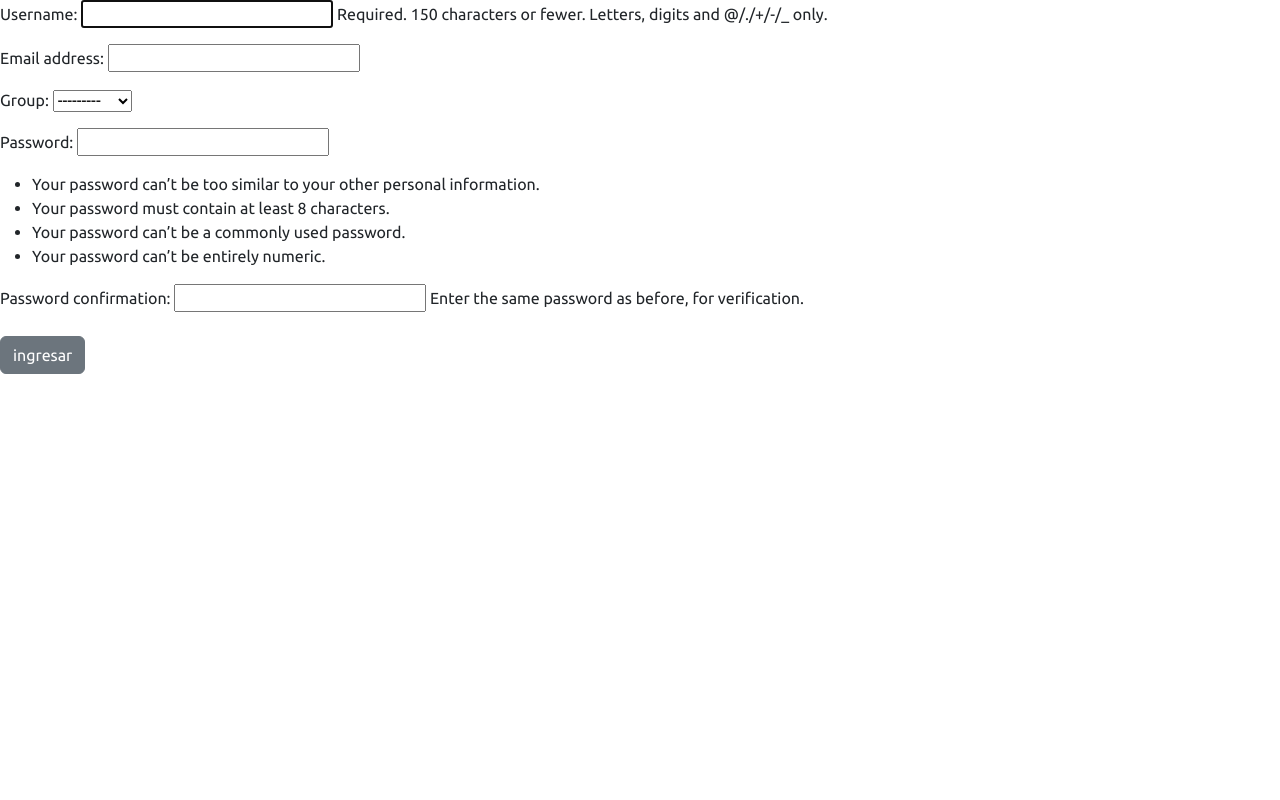
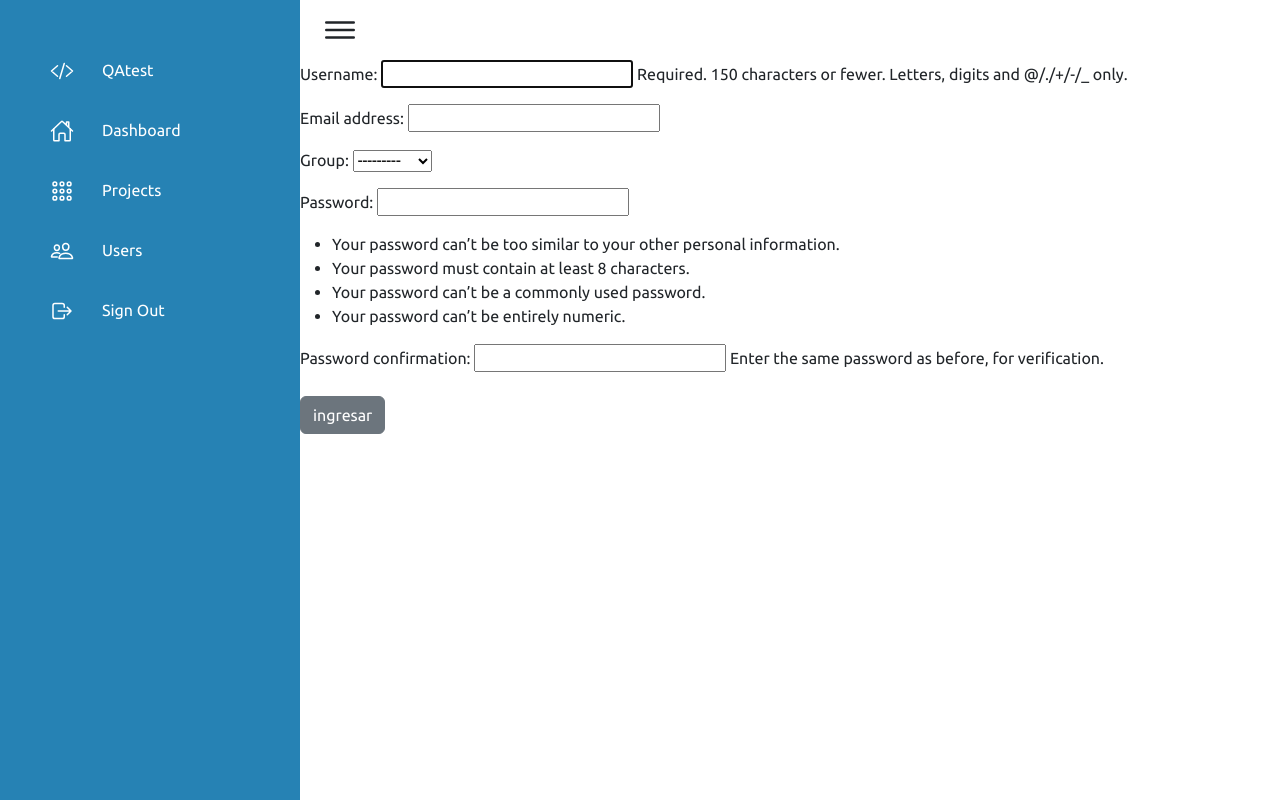
Before and after one commit to GaryVillegas/QAtest, a Django app: page /adduser in a window 1280 px wide. Run offline with Django 5.2, Linux system fonts and the light colour scheme.

Commit message:
Se avanza entre los css

```diff
--- a/qatest/core/static/css/adduser.css
+++ b/qatest/core/static/css/adduser.css
@@ -201,3 +201,7 @@ body {
 .option .optionadd:hover .optionname {
   color: var(--WHITE);
 }
+
+.adduser {
+  position: relative;
+}
--- a/qatest/core/templates/registration/adduser.html
+++ b/qatest/core/templates/registration/adduser.html
@@ -15,12 +15,72 @@
     />
   </head>
   <body>
+    <div class="containe">
+      <div class="navigation">
+        <ul>
+          <li>
+            <a href="#">
+              <span class="icon">
+                <ion-icon name="code-slash-outline"></ion-icon>
+              </span>
+              <span class="title">QAtest</span>
+            </a>
+          </li>
+
+          <li>
+            <a href="{% url 'adminwindow' %}">
+              <span class="icon">
+                <ion-icon name="home-outline"></ion-icon>
+              </span>
+              <span class="title">Dashboard</span>
+            </a>
+          </li>
+
+          <li>
+            <a href="#">
+              <span class="icon">
+                <ion-icon name="apps-outline"></ion-icon>
+              </span>
+              <span class="title">Projects</span>
+            </a>
+          </li>
+
+          <li>
+            <a href="{% url 'users' %}">
+              <span class="icon">
+                <ion-icon name="people-outline"></ion-icon>
+              </span>
+              <span class="title">Users</span>
+            </a>
+          </li>
+          <li>
+            <a href="{% url 'logout' %}">
+              <span class="icon">
+                <ion-icon name="log-out-outline"></ion-icon>
+              </span>
+              <span class="title">Sign Out</span>
+            </a>
+          </li>
+        </ul>
+      </div>
+    </div>
+
+    <div class="main">
+      <div class="topbar">
+        <div class="toggle">
+          <ion-icon name="menu-outline"></ion-icon>
+        </div>
+      </div>
+
+      <div class="adduser">
         {% block content %}
         <form method="POST" autocomplete="off">
           {% csrf_token %} {{usercreate.as_p}}
           <button type="submit" class="btn btn-secondary my-2">ingresar</button>
         </form>
         {% endblock %}
+      </div>
+    </div>
 
     <!-- Bootstrap -->
     <script
@@ -38,5 +98,7 @@
       nomodule
       src="https://unpkg.com/ionicons@7.1.0/dist/ionicons/ionicons.js"
     ></script>
+
+    <script src="{% static 'js/main.js' %}"></script>
   </body>
 </html>
--- a/qatest/core/views.py
+++ b/qatest/core/views.py
@@ -1,7 +1,7 @@
 from django.shortcuts import render, redirect
 from .forms import *
 from django.contrib.auth import authenticate, logout
-from django.contrib.auth.models import auth
+from django.contrib.auth.models import auth, User
 from django.contrib import messages
 
 # Create your views here.
@@ -66,7 +66,14 @@ def adduser(request):
     return render(request, 'registration/adduser.html', context)
 
 def users(request):
-    return render(request, 'core/admin/users.html')
+
+    user_list = User.objects.all()
+
+    context = {
+        'user_list': user_list
+    }
+
+    return render(request, 'core/admin/users.html', context)
 
 def analista(request):
     return render(request, 'core/analista/analista.html')
```
Also changed, not shown: qatest/core/templates/core/admin/users.html (+19 -0 lines), qatest/db.sqlite3, 1 other file. Lines whose indentation alone changed are shown as unchanged.
